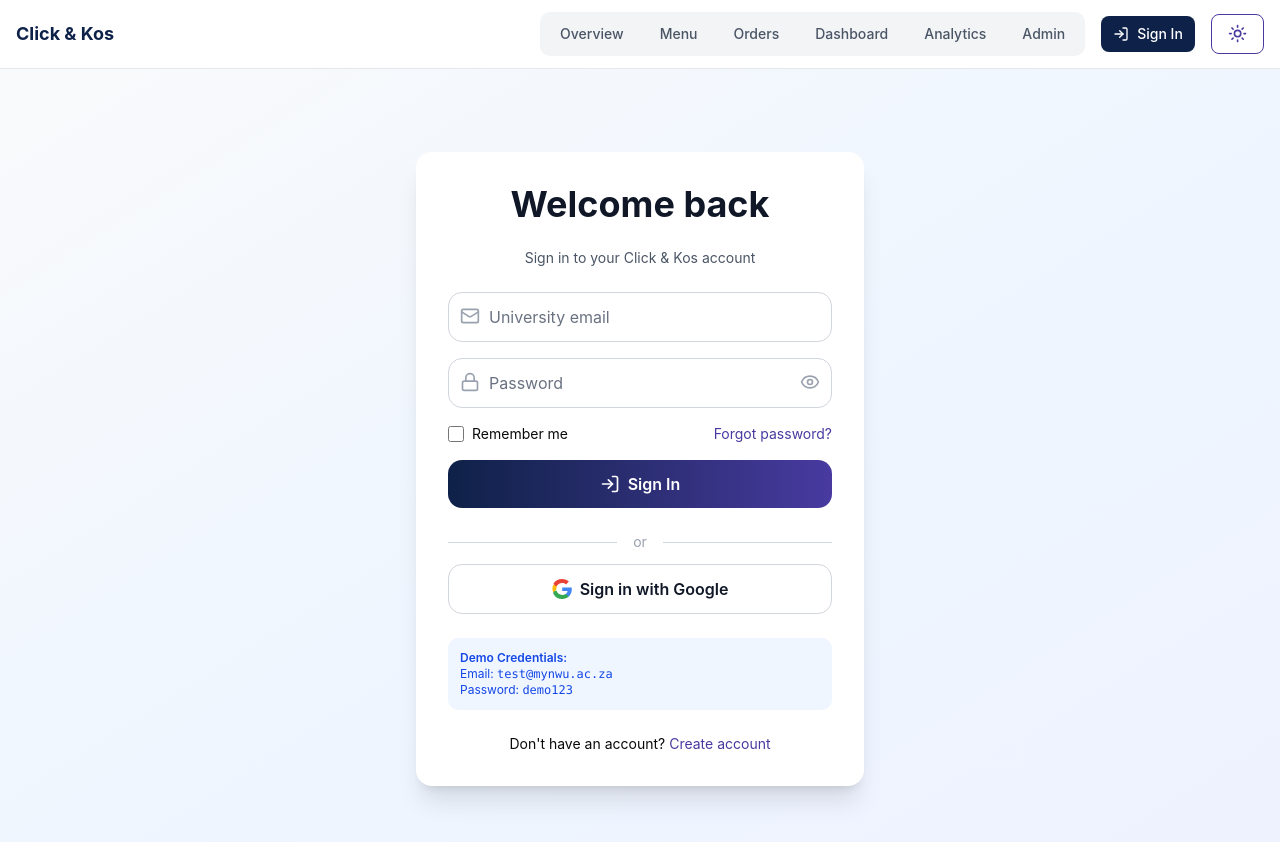
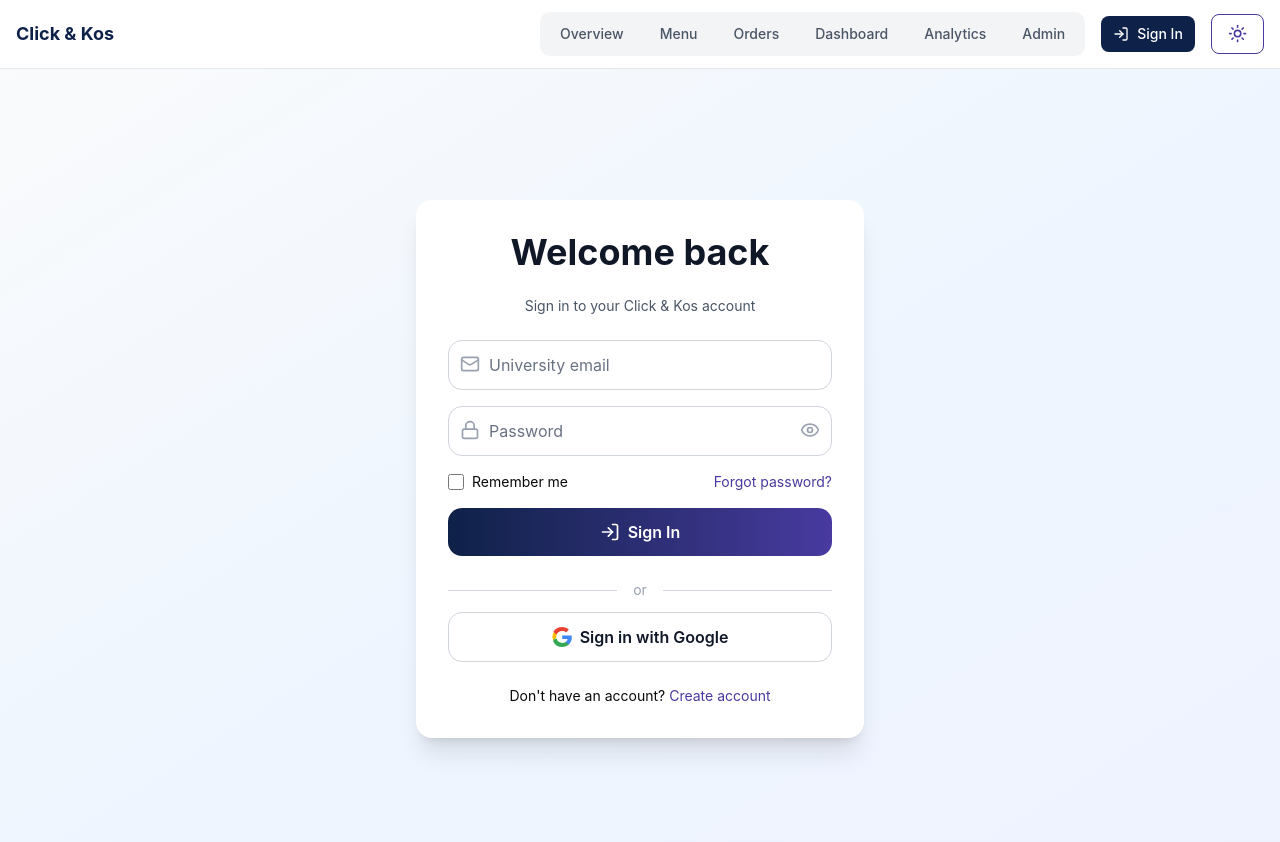
Before and after one commit to click-kos/click-kos, a Next.js app in the folder apps/web/: page /auth/login in a window 1280 px wide. Shown: the top 842 px of the page. Built offline with nearby package versions, Linux system fonts and the light colour scheme.

Commit message:
auth login

```diff
--- a/apps/web/src/app/auth/login/page.tsx
+++ b/apps/web/src/app/auth/login/page.tsx
@@ -35,7 +35,7 @@
     }
 
     try {
-      const response = await fetch('https://api-click-kos.netlify.app/signup', {
+      const response = await fetch('https://api-click-kos.netlify.app/auth/login', {
         method: 'POST',
         headers: {
           'Content-Type': 'application/json',
@@ -165,13 +165,6 @@
           {isLoading ? "Signing in..." : "Sign in with Google"}
         </button>
 
-        {/* Demo credentials */}
-        <div className="text-xs text-blue-700 dark:text-blue-300 bg-blue-50 dark:bg-blue-900/20 p-3 rounded-lg mt-3">
-          <p className="font-semibold">Demo Credentials:</p>
-          <p>Email: <span className="font-mono">test@mynwu.ac.za</span></p>
-          <p>Password: <span className="font-mono">demo123</span></p>
-        </div>
-
         {/* Register link */}
         <div className="text-sm mt-2 flex justify-center items-center gap-1">
           <span>Don't have an account?</span>
```
